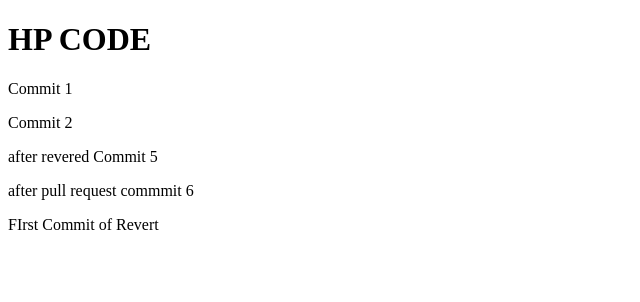
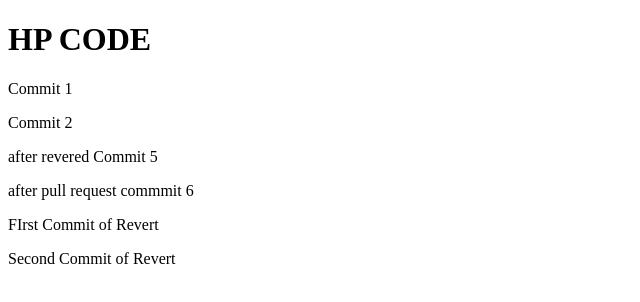
Before and after one commit to ahmed5302/git-training, an Angular app: page / in a window 1280 px wide. Shown: the top 302 px of the page, without its empty margins (0-640 px from the left). Built offline with nearby package versions, Linux system fonts and the light colour scheme.

Commit message:
Second Commit of Revert

```diff
--- a/src/app/app.component.html
+++ b/src/app/app.component.html
@@ -5,3 +5,4 @@
 <p>after pull request commmit 6</p>
 
 <p>FIrst Commit of Revert</p>
+<p>Second Commit of Revert</p>
```
